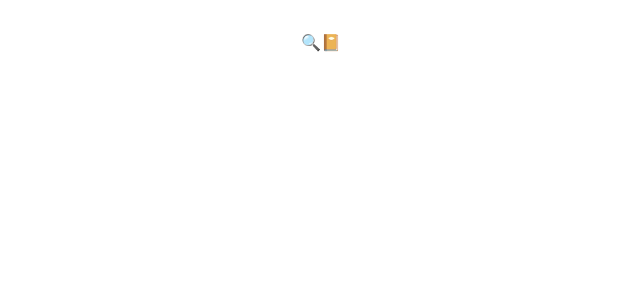
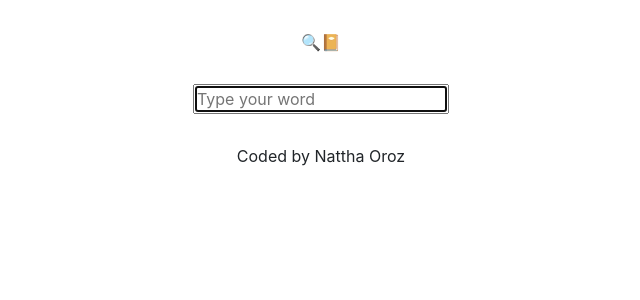
Before and after one commit to NataNONR/dictionary-site, a React (Create React App) app: page / in a window 1280 px wide. Shown: the top 300 px of the page, without its empty margins (319-959 px from the left). Built offline with nearby package versions, Linux system fonts and the light colour scheme.

Commit message:
Feat: Add files
Add component and CSS files

```diff
--- a/src/App.css
+++ b/src/App.css
@@ -1,4 +1,5 @@
-.App-header {
+.App-header,
+.App-footer{
   margin: 30px auto;
   text-align: center;
 }
--- a/src/App.js
+++ b/src/App.js
@@ -1,10 +1,16 @@
+import Dictionary from "./Dictionary";
 import "./App.css";
 
 function App() {
   return (
     <div className="App">
-      <header className="App-header">🔍📔</header>
-      <footer className="App-footer"></footer>
+      <div className="container">
+        <header className="App-header">🔍📔</header>
+        <main>
+          <Dictionary />
+        </main>
+        <footer className="App-footer">Coded by Nattha Oroz</footer>
+      </div>
     </div>
   );
 }
--- /dev/null
+++ b/src/Dictionary.css
@@ -0,0 +1,4 @@
+.SearchContent {
+  text-align: center;
+  color: #6d91cf;
+}
--- /dev/null
+++ b/src/Dictionary.js
@@ -0,0 +1,17 @@
+import React from "react";
+import "./Dictionary.css";
+
+export default function Dictionary() {
+  function search(event) {
+    event.preventDefault();
+    alert("Searching...");
+  }
+
+  return (
+    <div className="SearchContent">
+      <form onSubmit={search}>
+        <input type="search" placeholder="Type your word" autoFocus={true} />
+      </form>
+    </div>
+  );
+}
```
